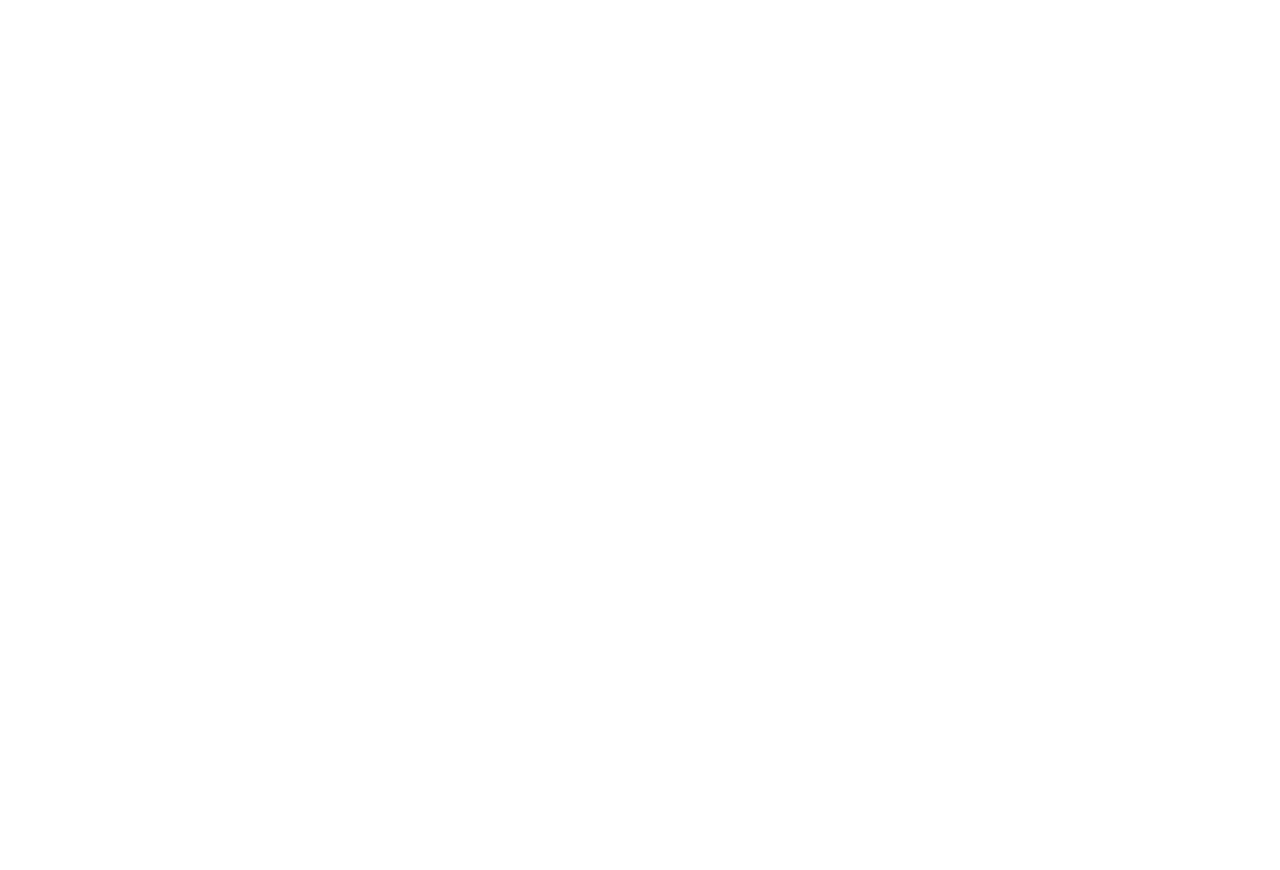
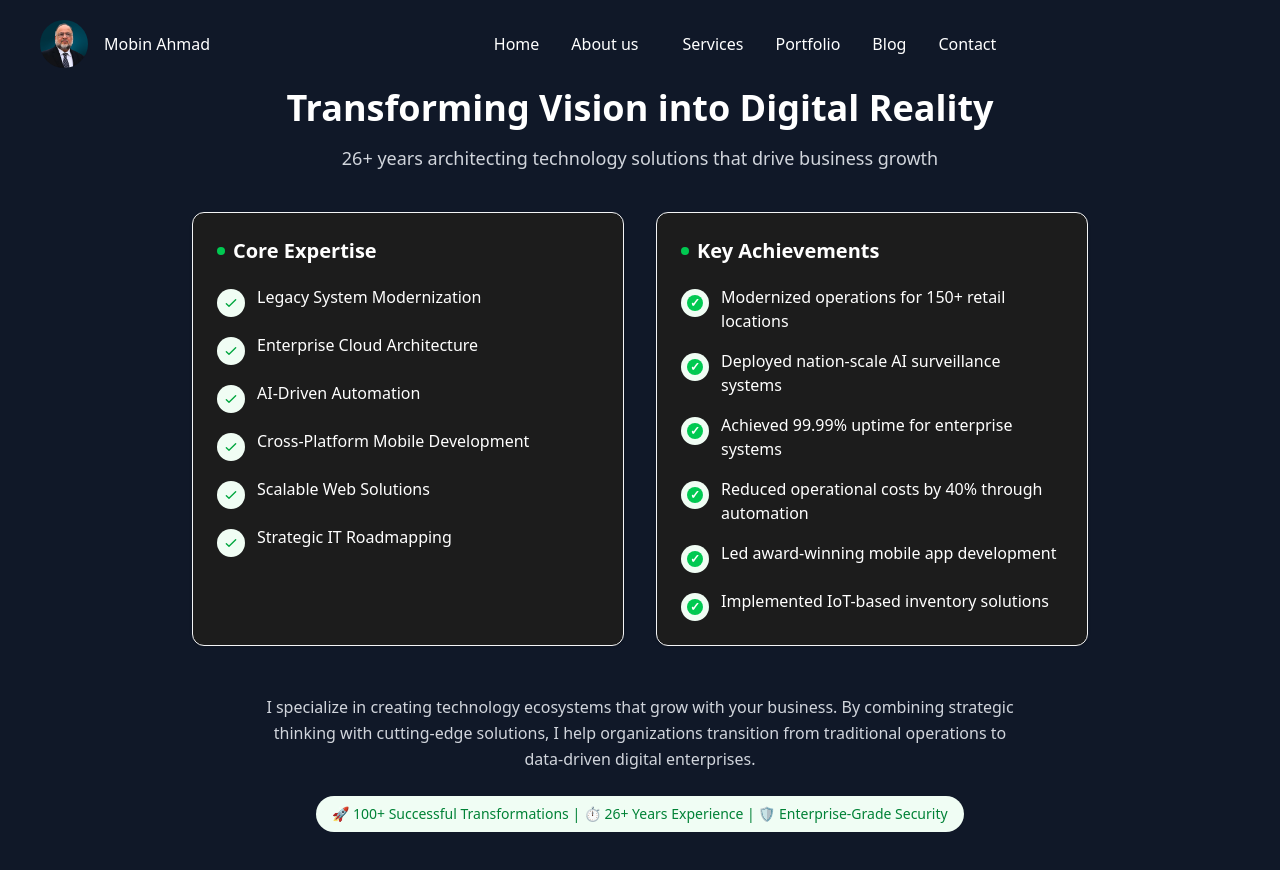
Before and after one commit to AhmadMahmoodRana-dev/SirMobin, a React (Vite) app: page /about in a window 1280 px wide. Before the commit this address had no page. Shown: the top 870 px of the page. Before the commit the page ends 800 px from the top, so only its background shows below. Built offline with nearby package versions, Linux system fonts and the light colour scheme.

Commit message:
Sir Portfolio Complete changes

```diff
--- a/src/App.jsx
+++ b/src/App.jsx
@@ -12,6 +12,7 @@
 import AdvancedInfraSetup from './pages/services/AdvancedInfraSetup';
 import DigitalMarketting from './pages/services/DigitalMarketting';
 import ProjectDetail from './pages/ProjectDetail';
+import About from './pages/About';
 
 // service_cswm5n7
 function App() {
@@ -33,6 +34,7 @@
           <Route path='project/:slug'  element={<ProjectDetail/>} />
 
         </Route>
+        <Route path='/about' element={<About/>} />
       </Routes>
     </>
 
--- a/src/components/Home/AdvantageSection.jsx
+++ b/src/components/Home/AdvantageSection.jsx
@@ -32,13 +32,14 @@
     { label: "Oracle Apex", value: 90, color: "text-red-400 border-red-600" },
     {
       label: "Bussiness Technologies",
-      value: 96,
+      value: 95,
       color: "text-orange-400 border-orange-500",
     },
     { label: "Database Technologies", value: 92, color: "text-blue-400 border-blue-500" },
     { label: "Integration", value: 75, color: "text-yellow-400 border-purple-500" },
     { label: "Design Architecture", value: 90, color: "text-yellow-400 border-pink-600" },
     { label: "Front-End Technologies", value: 50, color: "text-blue-400 border-blue-500" },
+    { label: "Web Development", value: 96, color: "text-orange-400 border-orange-500" },
   ];
 
   // Number counting animation hook
@@ -84,7 +85,7 @@
               transition={{ delay: 0.2 }}
               className="text-6xl xs:text-7xl md:text-9xl font-bold text-yellow-400"
             >
-              26
+              26 +
             </motion.h1>
             <p className="text-lg md:text-xl mt-2">Years of Experience</p>
             <motion.div
--- a/src/components/Home/ExperienceSection.jsx
+++ b/src/components/Home/ExperienceSection.jsx
@@ -88,7 +88,7 @@
           viewport={{ once: true }}
           transition={{ duration: 0.6, delay: 0.2 }}
         >
-          My journey spans hands-on experience with Oracle Forms, Reports, APEX, .NET and more. I specialize in building scalable, real-world solutions for growing businesses.
+" My journey includes hands-on experience with Oracle Forms, Reports, APEX, .NET, and more. I specialize in crafting scalable, real-world solutions that drive business growth. "
         </motion.p>
       </div>
 
--- a/src/components/Home/ProjectSlider.jsx
+++ b/src/components/Home/ProjectSlider.jsx
@@ -1,11 +1,10 @@
 // components/ProjectSlider.jsx
-import React, { useRef, useEffect, useState } from "react";
+import React, { useRef,useState } from "react";
 import { Swiper, SwiperSlide } from "swiper/react";
 import { Navigation, Autoplay } from "swiper/modules";
 import "swiper/css";
 import "swiper/css/navigation";
 import { FaArrowLeft, FaArrowRight } from "react-icons/fa6";
-import { SiExpertsexchange } from "react-icons/si";
 import projects from "../../Project";
 import { Link } from "react-router-dom";
 
@@ -31,11 +30,11 @@
         </div>
 
         {/* Icon/Image */}
-        <div className="mt-10 md:mt-0 md:ml-10">
+        {/* <div className="mt-10 md:mt-0 md:ml-10">
           <div className="w-32 h-32 md:w-40 md:h-40 rounded-full bg-[#2b2b2b] flex items-center justify-center">
             <SiExpertsexchange className="w-16 h-16 md:w-20 md:h-20 object-contain text-amber-400" />
           </div>
-        </div>
+        </div> */}
       </section>
       <div className="w-full mx-auto">
         <Swiper
@@ -67,8 +66,8 @@
                 <img
                   src={project.image}
                   alt={project.title}
-                  className="w-full h-[50vh] object-cover"
-                />
+                  className="w-full h-auto object-cover"
+                  />
                 <div className="md:p-6 p-3 md:text-left text-center">
                   <h2 className="text-2xl font-bold text-white mb-2">
                     {project.title}
--- a/src/components/Home/Services.jsx
+++ b/src/components/Home/Services.jsx
@@ -31,7 +31,7 @@
   },
   {
     icon: <FaPaintBrush className="text-yellow-400 text-3xl" />,
-    title: "Ux/Ui Design",
+    title: "UX/UI Design",
     description: "Crafting Engaging and Intuitive Digital Experiences",
     link: "services/ux-ui",
   },
--- a/src/layout/Header.jsx
+++ b/src/layout/Header.jsx
@@ -2,7 +2,6 @@
 import { Link } from "react-router-dom";
 import { FaBars, FaTimes } from "react-icons/fa";
 import logo from "../assets/logo.jpg";
-import { FaArrowRightLong } from "react-icons/fa6";
 
 const Header = () => {
   const [isMenuOpen, setIsMenuOpen] = useState(false);
@@ -107,18 +106,8 @@
             </li>
           </ul>
         </nav>
-
         {/* Contact Button */}
-        <div className="hidden md:block">
-          <Link
-            to="/contactUs"
-            className="bg-green-500 flex justify-center items-center gap-3 hover:bg-green-600 text-white px-4 py-2 rounded-full transition duration-300"
-          >
-            Contact
-            <FaArrowRightLong />
-          </Link>
-        </div>
-
+        <div className="hidden md:block"></div>
         {/* Mobile Menu Button */}
         <button
           className="md:hidden text-white focus:outline-none"
--- /dev/null
+++ b/src/pages/About.jsx
@@ -0,0 +1,117 @@
+import Header from "../layout/Header";
+
+const About = () => {
+  return (
+    <>
+      <section className="bg-gray-900 py-12 px-4 md:px-8">
+        <Header />
+        <div className="max-w-4xl mx-auto">
+          <div className="text-center my-10">
+            <h2 className="text-3xl md:text-4xl font-extrabold text-white mb-4">
+              Transforming Vision into Digital Reality
+            </h2>
+            <p className="text-lg text-gray-300 max-w-2xl mx-auto">
+              26+ years architecting technology solutions that drive business
+              growth
+            </p>
+          </div>
+
+          <div className="grid grid-cols-1 lg:grid-cols-2 gap-8 mb-12">
+            {/* Expertise Section */}
+            <div className="bg-[#1c1c1c] p-6 rounded-xl shadow-sm border border-gray-100">
+              <h3 className="text-xl font-bold text-white mb-5 flex items-center gap-2">
+                <span className="bg-green-500 w-2 h-2 rounded-full"></span>
+                Core Expertise
+              </h3>
+              <div className="space-y-4">
+                {[
+                  "Legacy System Modernization",
+                  "Enterprise Cloud Architecture",
+                  "AI-Driven Automation",
+                  "Cross-Platform Mobile Development",
+                  "Scalable Web Solutions",
+                  "Strategic IT Roadmapping",
+                ].map((item, index) => (
+                  <div key={index} className="flex items-start gap-3">
+                    <div className="bg-green-50 p-1.5 rounded-full mt-1">
+                      <svg
+                        className="w-4 h-4 text-green-600"
+                        fill="none"
+                        stroke="currentColor"
+                        viewBox="0 0 24 24"
+                      >
+                        <path
+                          strokeLinecap="round"
+                          strokeLinejoin="round"
+                          strokeWidth={2}
+                          d="M5 13l4 4L19 7"
+                        />
+                      </svg>
+                    </div>
+                    <span className="text-white">{item}</span>
+                  </div>
+                ))}
+              </div>
+            </div>
+
+            {/* Achievements Section */}
+            <div className="bg-[#1c1c1c] p-6 rounded-xl shadow-sm border border-gray-100">
+              <h3 className="text-xl font-bold text-white mb-5 flex items-center gap-2">
+                <span className="bg-green-500 w-2 h-2 rounded-full"></span>
+                Key Achievements
+              </h3>
+              <div className="space-y-4">
+                {[
+                  "Modernized operations for 150+ retail locations",
+                  "Deployed nation-scale AI surveillance systems",
+                  "Achieved 99.99% uptime for enterprise systems",
+                  "Reduced operational costs by 40% through automation",
+                  "Led award-winning mobile app development",
+                  "Implemented IoT-based inventory solutions",
+                ].map((item, index) => (
+                  <div key={index} className="flex items-start gap-3">
+                    <div className="bg-green-50 p-1.5 rounded-full mt-1">
+                      <div className="w-4 h-4 bg-green-500 rounded-full flex items-center justify-center">
+                        <span className="text-white text-xs font-bold">✓</span>
+                      </div>
+                    </div>
+                    <span className="text-white">{item}</span>
+                  </div>
+                ))}
+              </div>
+            </div>
+          </div>
+
+          {/* Value Proposition */}
+          <div className="text-center mb-12">
+            <p className="text-gray-300 mb-6 max-w-3xl mx-auto leading-relaxed">
+              I specialize in creating technology ecosystems that grow with your
+              business. By combining strategic thinking with cutting-edge
+              solutions, I help organizations transition from traditional
+              operations to data-driven digital enterprises.
+            </p>
+            <div className="inline-flex bg-green-50 px-4 py-2 rounded-full">
+              <span className="text-sm font-medium text-green-700">
+                🚀 100+ Successful Transformations | ⏱️ 26+ Years Experience |
+                🛡️ Enterprise-Grade Security
+              </span>
+            </div>
+          </div>
+
+          {/* CTA */}
+          {/* <div className="text-center">
+            <button className="bg-green-600 hover:bg-green-700 text-white px-8 py-3 rounded-lg font-semibold
+              transition-all duration-300 transform hover:scale-105 inline-flex items-center gap-2">
+              <svg className="w-5 h-5" fill="none" stroke="currentColor" viewBox="0 0 24 24">
+                <path strokeLinecap="round" strokeLinejoin="round" strokeWidth={2} d="M13 10V3L4 14h7v7l9-11h-7z" />
+              </svg>
+              Start Your Digital Journey
+            </button>
+          </div> */}
+        </div>
+      </section>
+    </>
+  );
+};
+
+export default About;
```
Also changed, not shown: src/layout/Footer.jsx (+49 -58 lines), src/pages/ProjectDetail.jsx (+82 -58 lines), src/assets/logo.jpg.
